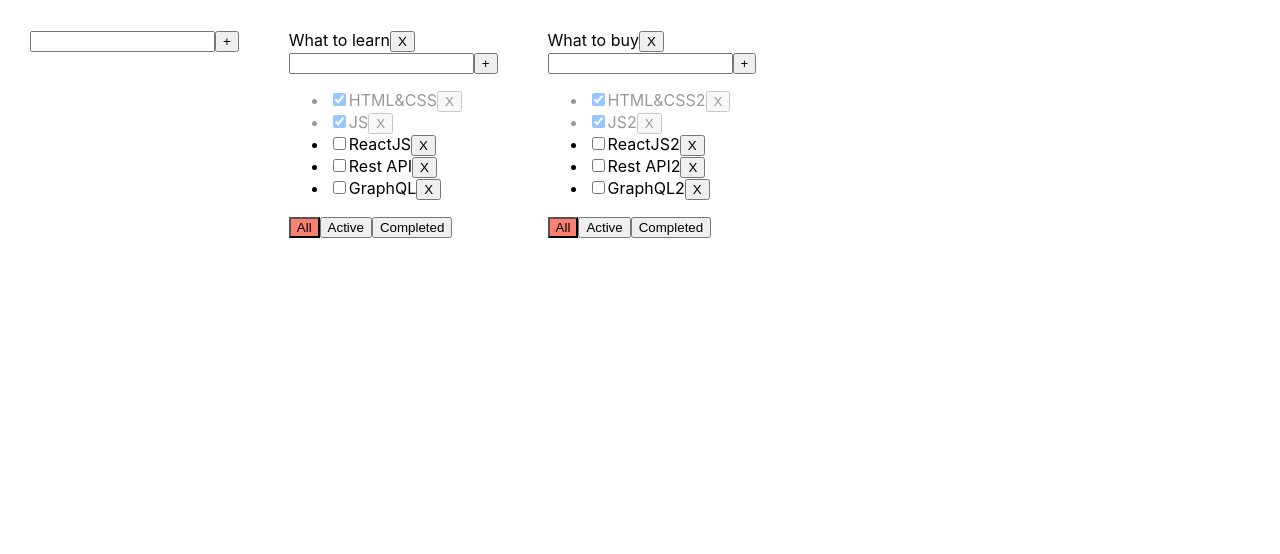
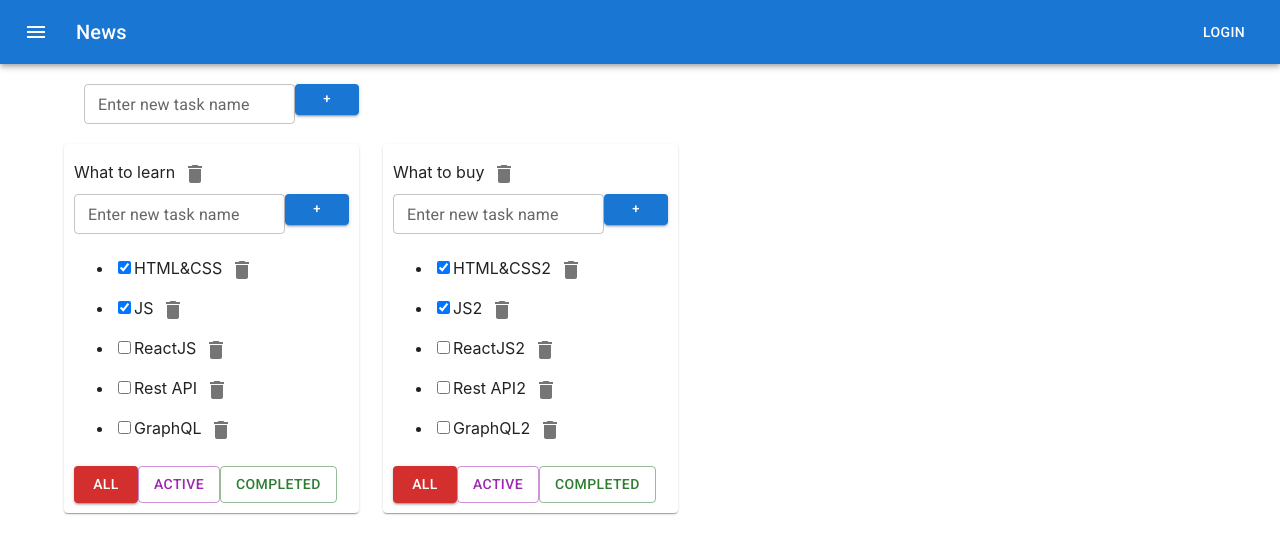
Before and after one commit to NastassiaMikhalenka/todolist, a React (Create React App) app: page / in a window 1280 px wide. Shown: the top 554 px of the page. Built offline with nearby package versions, Linux system fonts and the light colour scheme.

Commit message:
7th lesson (connecting mu, styling with mu)

```diff
--- a/public/index.html
+++ b/public/index.html
@@ -15,6 +15,14 @@
       user's mobile device or desktop. See https://developers.google.com/web/fundamentals/web-app-manifest/
     -->
     <link rel="manifest" href="%PUBLIC_URL%/manifest.json" />
+    <link
+            rel="stylesheet"
+            href="https://fonts.googleapis.com/css?family=Roboto:300,400,500,700&display=swap"
+    />
+    <link
+            rel="stylesheet"
+            href="https://fonts.googleapis.com/icon?family=Material+Icons"
+    />
     <!--
       Notice the use of %PUBLIC_URL% in the tags above.
       It will be replaced with the URL of the `public` folder during the build.
--- a/src/AddItemForm.tsx
+++ b/src/AddItemForm.tsx
@@ -1,4 +1,6 @@
 import React, {ChangeEvent, KeyboardEvent, useState} from "react";
+import Button from '@mui/material/Button';
+import TextField from '@mui/material/TextField';
 
 type PropsType = {
     callback: (title: string) =>void
@@ -7,7 +9,7 @@ type PropsType = {
 export const AddItemForm = (props: PropsType) => {
     const [title, setTitle] = useState<string>("")
     const [error, setError] = useState<boolean>(false)
-    const errorMessage = error ? <div>Title is required</div> : null
+    // const errorMessage = error ? <div>Title is required</div> : null
 
     const addTask = () => {
         const newTitle = title.trim()
@@ -30,14 +32,22 @@ export const AddItemForm = (props: PropsType) => {
 
     return (
         <div>
-            <input
-                className={error ? "error" : ""}
-                value={title}
-                onChange={changeTitle}
-                onKeyPress={onKeyPress}
-            />
-            <button onClick={addTask}>+</button>
-            {errorMessage}
+            {/*<input*/}
+            {/*    className={error ? "error" : ""}*/}
+            {/*    value={title}*/}
+            {/*    onChange={changeTitle}*/}
+            {/*    onKeyPress={onKeyPress}*/}
+            {/*/>*/}
+            <TextField id="outlined-basic" label={error ? "Title is required" : "Enter new task name"} variant="outlined"
+                       className={error ? "error" : ""}
+                       value={title}
+                       error={!!error}
+                       size="small"
+                       onChange={changeTitle}
+                       onKeyPress={onKeyPress}/>
+            {/*<button onClick={addTask}>+</button>*/}
+            <Button variant="contained" size="small" onClick={addTask}>+</Button>
+            {/*{errorMessage}*/}
         </div>
     )
 }
--- a/src/App.css
+++ b/src/App.css
@@ -1,21 +1,20 @@
 .App {
-  padding: 30px;
-  display: flex;
+  /*padding: 30px;*/
+  /*display: flex;*/
 }
 
-.App > div {
-  margin-right: 50px;
+.appContainer{
+    display: flex;
 }
+/*.is-Done {*/
+/*   opacity: 0.4;*/
+/*}*/
 
-.is-Done {
-   opacity: 0.4;
-}
+/*.activeFilterBtn {*/
+/*    background-color: salmon;*/
+/*}*/
 
-.activeFilterBtn {
-    background-color: salmon;
-}
-
-.error{
-    outline: none;
-    border: red solid 1px;
-}
+/*.error{*/
+/*    outline: none;*/
+/*    border: red solid 1px;*/
+/*}*/
--- a/src/App.tsx
+++ b/src/App.tsx
@@ -3,6 +3,8 @@ import './App.css';
 import {Todolist} from "./Todolist";
 import {v1} from "uuid";
 import {AddItemForm} from "./AddItemForm";
+import ButtonAppBar from "./components/AppBar";
+import {Container, Grid, Paper} from "@mui/material";
 
 export type TaskType = {
     id: string
@@ -95,9 +97,13 @@ function App() {
 
     return (
         <div className="App">
+            <ButtonAppBar/>
+            <Container fixed>
+                <Grid container style={{padding: "20px"}}>
                     <AddItemForm callback={addTodolist}/>
-            {
-                todolists.map(tl => {
+                </Grid>
+                <Grid container spacing={3}>
+                    {todolists.map(tl => {
                             let taskForRender = tasks[tl.id]
                             if(tl.filter === "Active"){
                                 taskForRender = tasks[tl.id].filter(elem => !elem.isDone)
@@ -105,6 +111,8 @@ function App() {
                                 taskForRender = tasks[tl.id].filter(elem => elem.isDone)
                             }
                             return (
+                                <Grid item>
+                                    <Paper style={{padding: "10px"}}>
                                 <Todolist
                                     key={tl.id}
                                     todolistId={tl.id}
@@ -119,10 +127,12 @@ function App() {
                                     updateTitleTask={updateTitleTask}
                                     updateTitleTodoList={updateTitleTodoList}
                                 />
+                                    </Paper>
+                                </Grid>
                             )
-                })
-            }
-
+                        })}
+                </Grid>
+            </Container>
         </div>
     );
 }
--- a/src/Todolist.tsx
+++ b/src/Todolist.tsx
@@ -3,6 +3,9 @@ import {FilterValueType, TaskType} from "./App";
 import './App.css';
 import {AddItemForm} from "./AddItemForm";
 import {EditableSpan} from "./components/EditableSpan";
+import IconButton from '@mui/material/IconButton';
+import DeleteIcon from '@mui/icons-material/Delete';
+import Button from '@mui/material/Button';
 
 type TodolistType = {
     title: string
@@ -45,9 +48,9 @@ export function Todolist(props: TodolistType) {
     const setActive = () => props.filterTask(props.todolistId, "Active")
     const setCompleted = () => props.filterTask(props.todolistId, "Completed")
 
-    const getBtnClass = (filter: FilterValueType) => {
-        return props.filter === filter ? "activeFilterBtn" : ''
-    }
+    // const getBtnClass = (filter: FilterValueType) => {
+    //     return props.filter === filter ? "outlined" : 'contained'
+    // } // можно прописать здесь классы для фильтра
 
     // const errorMessage = error ? <div>Title is required</div> : null
     const callbackTitleTaskHandler = (title: string) => {
@@ -73,14 +76,22 @@ export function Todolist(props: TodolistType) {
                     onChange={changeStatus}/>
                 <EditableSpan title={elem.title} callback={callbackHandlerSpan}/>
                 {/*<span>{elem.title}</span>*/}
-                <button onClick={() => props.removeTask(props.todolistId, elem.id)}>X</button>
+                <IconButton aria-label="delete"
+                            onClick={() => props.removeTask(props.todolistId, elem.id)}>
+                    <DeleteIcon/>
+                </IconButton>
+                {/*<button onClick={() => props.removeTask(props.todolistId, elem.id)}>X</button>*/}
             </li>
         )
     })
     return (
         <div>
             <EditableSpan title={props.title} callback={callbackTitleTodoListHandler} />
-            <button onClick={() => props.removeTodoList(props.todolistId)}>X</button>
+            {/*<button onClick={() => props.removeTodoList(props.todolistId)}>X</button>*/}
+            <IconButton aria-label="delete"
+                        onClick={() => props.removeTodoList(props.todolistId)}>
+                <DeleteIcon/>
+            </IconButton>
             <AddItemForm callback={callbackTitleTaskHandler}/>
             {/*<div>*/}
             {/*    <input*/}
@@ -96,18 +107,12 @@ export function Todolist(props: TodolistType) {
                 {tasksJsx}
             </ul>
             <div>
-                <button
-                    className={getBtnClass("All")}
-                    onClick={setAll}>All
-                </button>
-                <button
-                    className={getBtnClass("Active")}
-                    onClick={setActive}>Active
-                </button>
-                <button
-                    className={getBtnClass("Completed")}
-                    onClick={setCompleted}>Completed
-                </button>
+                <Button variant={props.filter === "All" ? "contained" : "outlined"} color="error" onClick={setAll}>All</Button>
+                <Button variant={props.filter === "Active" ? "contained" : "outlined"} color="secondary" onClick={setActive}>Active</Button>
+                <Button variant={props.filter === "Completed" ? "contained" : "outlined"} color="success" onClick={setCompleted}>Completed</Button>
+                {/*<button className={getBtnClass("All")} onClick={setAll}>All</button>*/}
+                {/*<button className={getBtnClass("Active")} onClick={setActive}>Active</button>*/}
+                {/*<button className={getBtnClass("Completed")} onClick={setCompleted}>Completed</button>*/}
             </div>
         </div>
     );
--- /dev/null
+++ b/src/components/AppBar.tsx
@@ -0,0 +1,32 @@
+import * as React from 'react';
+import AppBar from '@mui/material/AppBar';
+import Box from '@mui/material/Box';
+import Toolbar from '@mui/material/Toolbar';
+import Typography from '@mui/material/Typography';
+import Button from '@mui/material/Button';
+import IconButton from '@mui/material/IconButton';
+import MenuIcon from '@mui/icons-material/Menu';
+
+export default function ButtonAppBar() {
+    return (
+        <Box sx={{ flexGrow: 1 }}>
+            <AppBar position="static">
+                <Toolbar>
+                    <IconButton
+                        size="large"
+                        edge="start"
+                        color="inherit"
+                        aria-label="menu"
+                        sx={{ mr: 2 }}
+                    >
+                        <MenuIcon />
+                    </IconButton>
+                    <Typography variant="h6" component="div" sx={{ flexGrow: 1 }}>
+                        News
+                    </Typography>
+                    <Button color="inherit">Login</Button>
+                </Toolbar>
+            </AppBar>
+        </Box>
+    );
+}
--- a/src/components/EditableSpan.tsx
+++ b/src/components/EditableSpan.tsx
@@ -1,4 +1,5 @@
 import React, {useState} from "react";
+import TextField from '@mui/material/TextField';
 
 type PropsType = {
     title: string
@@ -21,7 +22,9 @@ export const EditableSpan = (props: PropsType) => {
 
     return (
             edit
-            ? <input value={localTitle} onChange={onChangeHandler} onBlur={onBlurHandlerFALSE} autoFocus/>
+            ? <TextField id="standard-basic" label="change task" variant="standard" size="small"
+                         value={localTitle} onChange={onChangeHandler} onBlur={onBlurHandlerFALSE} autoFocus/>
+                // <input value={localTitle} onChange={onChangeHandler} onBlur={onBlurHandlerFALSE} autoFocus/>
             : <span onDoubleClick={editHandler}>{localTitle}</span>
     )
 }
```
Also changed, not shown: package.json (+13 -7 lines), 1 other file (tests, documents, lock files or other folders). Lines whose indentation alone changed are shown as unchanged.
